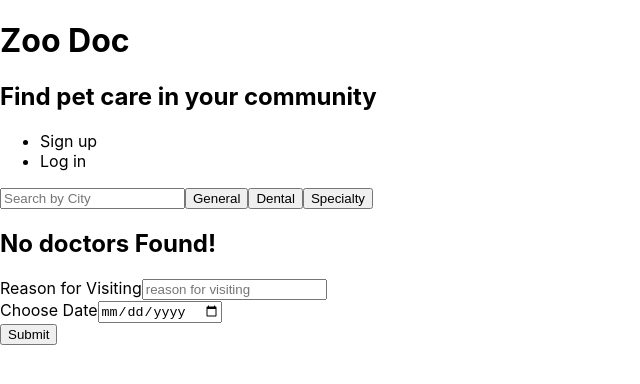
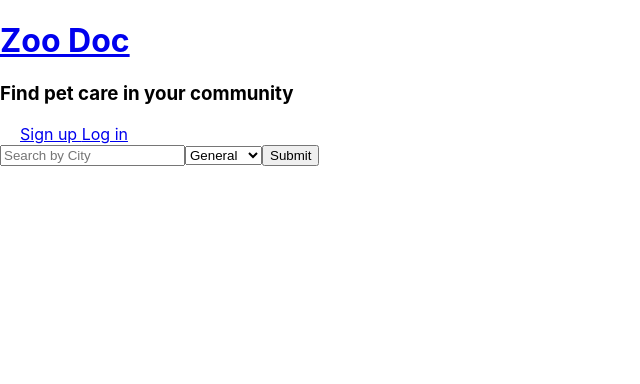
Before and after one commit to foolan-bhosale/ZooDoc, a React (Create React App) app: page / in a window 1280 px wide. Shown: the top 384 px of the page, without its empty margins (0-640 px from the left). Built offline with nearby package versions, Linux system fonts and the light colour scheme.

Commit message:
added Link and Route for each component

```diff
--- a/src/App.css
+++ b/src/App.css
@@ -2,37 +2,9 @@
   text-align: center;
 }
 
-.App-logo {
-  height: 40vmin;
-  pointer-events: none;
+nav {
+  background: white;
+  color: black;
+  align-items: center;
+  padding: 0 20px;
 }
-
-@media (prefers-reduced-motion: no-preference) {
-  .App-logo {
-    animation: App-logo-spin infinite 20s linear;
-  }
-}
-
-.App-header {
-  background-color: #282c34;
-  min-height: 100vh;
-  display: flex;
-  flex-direction: column;
-  align-items: center;
-  justify-content: center;
-  font-size: calc(10px + 2vmin);
-  color: white;
-}
-
-.App-link {
-  color: #61dafb;
-}
-
-@keyframes App-logo-spin {
-  from {
-    transform: rotate(0deg);
-  }
-  to {
-    transform: rotate(360deg);
-  }
-}
--- a/src/App.js
+++ b/src/App.js
@@ -1,10 +1,9 @@
 import React from 'react';
-import logo from './logo.svg';
 import './App.css';
-import Index from './components/Index'
+import Home from './components/Home'
 
 function App() {
-  return <Index />
+  return <Home />
 }
 
 export default App;
--- a/src/components/Doctor.js
+++ b/src/components/Doctor.js
@@ -1 +1,24 @@
 import React from 'react';
+import { Link } from 'react-router-dom';
+
+function Doctor(props) {
+  console.log(props.doctors)
+  const doctors = props.doctors;
+  let doctor;
+  for (let i = 0; i < doctors.length; i++) {
+    if (props.match.params.name === doctors[i].name) {
+      doctor = doctors[i];
+    }
+  }
+  return (
+		<div>
+			<h1>{doctor.name}</h1>
+			<p>{doctor.city}</p>
+			<p>{doctor.specialties}</p>
+			<Link to='/appointment'>
+				<button>make appointment</button>
+			</Link>
+		</div>
+	);
+}
+export default Doctor
--- /dev/null
+++ b/src/components/Home.js
@@ -0,0 +1,98 @@
+import React, { useState, useEffect } from 'react';
+import Search from './Search';
+import SearchResult from './SearchResult';
+import AppForm from './AppForm';
+import Doctor from './Doctor';
+import { Route, Link } from 'react-router-dom';
+import Signup from './Signup';
+import Login from './Login';
+
+const doctorData = [
+	{
+		name: 'Tymoteusz Hopkins',
+		city: 'Los Angeles',
+		specialties: ['General', 'Dental'],
+	},
+	{
+		name: 'Marley Mcnamara',
+		city: 'New York',
+		specialties: ['General', 'Dental', 'Specialty'],
+	},
+	{ name: 'Tyler-Jay Shea', city: 'Washington, DC', specialties: ['General'] },
+	{ name: 'Lester Gibbs', city: 'Philadelphia', specialties: ['Specialty'] },
+	{
+		name: 'Laith Dalton',
+		city: 'Los Angeles',
+		specialties: ['General', 'Dental'],
+	},
+];
+
+function Home() {
+	const [searchString, setSearchString] = useState('');
+	const [doctors, setDoctors] = useState('');
+
+	useEffect(() => {
+		getDoctors();
+	}, []);
+
+	function getDoctors() {
+		setDoctors(doctorData);
+	}
+
+	const onSubmit = (event) => {
+		event.preventDefault();
+		getDoctors();
+	};
+	const onChange = (event) => {
+		setSearchString(event.target.value);
+	};
+	return (
+		<>
+			<Link to='/'>
+				<h1>Zoo Doc</h1>
+			</Link>
+			<h3>Find pet care in your community</h3>
+
+			<nav>
+				<Link to='/signup'>Sign up </Link>
+				<Link to='/login'> Log in</Link>
+			</nav>
+
+			<main>
+				<Route
+					path='/'
+					exact={true}
+					render={() => {
+						return (
+							<Search
+								onSubmit={onSubmit}
+								onChange={onChange}
+								searchString={searchString}
+							/>
+						);
+					}}
+				/>
+				<Route
+					path='/doctors'
+					exact={true}
+					render={() => {
+						return <SearchResult doctors={doctors} />;
+					}}
+				/>
+
+				<Route
+					path='/doctors/:name'
+					render={(routerProps) => {
+						console.log(routerProps.match);
+						return <Doctor match={routerProps.match} doctors={doctors} />;
+					}}
+				/>
+
+				<Route path='/appointment' component={AppForm} />
+				<Route path='/signup' component={Signup} />
+				<Route path='/login' component={Login} />
+			</main>
+		</>
+	);
+}
+export default Home;
--- a/src/components/Index.js
+++ /dev/null
@@ -1,66 +0,0 @@
-import React, { useState, useEffect } from 'react';
-import Search from './Search';
-import SearchResult from './SearchResult'
-import AppForm from './AppForm'
-import { Route, Link } from 'react-router-dom';
-
-const doctorData = [
-	{
-		name: 'Tymoteusz Hopkins',
-		city: 'Los Angeles',
-		specialties: ['General', 'Dental'],
-	},
-	{
-		name: 'Marley Mcnamara',
-		city: 'New York',
-		specialties: ['General', 'Dental', 'Specialty'],
-	},
-	{ name: 'Tyler-Jay Shea', city: 'Washington, DC', specialties: ['General'] },
-	{ name: 'Lester Gibbs', city: 'Philadelphia', specialties: ['Specialty'] },
-	{
-		name: 'Laith Dalton',
-		city: 'Los Angeles',
-		specialties: ['General', 'Dental'],
-	},
-];
-function Index() {
-  const [searchString, setSearchString] = useState('');
-	const [doctors, setDoctors] = useState('');
-
-  // useEffect(() => {setSearchResult(doctors)}, []);
-	function getDoctors(){
-		setDoctors(doctorData)
-	}
-
-	const onSubmit = (event) => {
-		event.preventDefault();
-		getDoctors();
-	};
-	const onChange = (event) => {
-		setSearchString(event.target.value);
-	};
-	return (
-		<>
-			<header>
-				<h1>Zoo Doc</h1>
-				<h2>Find pet care in your community</h2>
-				<nav>
-					<ul>
-						<li>Sign up</li>
-						<li>Log in</li>
-					</ul>
-				</nav>
-			</header>
-			<body>
-				<Search
-					onSubmit={onSubmit}
-					onChange={onChange}
-          searchString={searchString}
-				/>
-        <SearchResult doctors={doctors}/>
-				<AppForm />
-			</body>
-		</>
-	);
-}
-export default Index;
--- a/src/components/Login.js
+++ b/src/components/Login.js
@@ -1 +1,23 @@
 import React from 'react';
+import Form from 'react-bootstrap/Form';
+import Button from 'react-bootstrap/Button';
+
+function Login() {
+  return (
+		<Form>
+			<Form.Group controlId='formBasicEmail'>
+				<Form.Label>Email address</Form.Label>
+				<Form.Control type='text' placeholder='Enter email' />
+			</Form.Group>
+
+			<Form.Group controlId='formBasicPassword'>
+				<Form.Label>Password</Form.Label>
+				<Form.Control type='password' placeholder='Password' />
+			</Form.Group>
+			<Button variant='primary' type='submit'>
+				Log in
+			</Button>
+		</Form>
+	);
+}
+export default Login
--- a/src/components/Search.js
+++ b/src/components/Search.js
@@ -1,10 +1,11 @@
 import React from 'react';
+import { Link } from 'react-router-dom';
 
 function Search(props) {
 	return (
 		<>
 			<form onSubmit={props.onSubmit}>
-				<label htmlFor='search'>
+				{/* <label htmlFor='search'> */}
 					<input
 						placeholder='Search by City'
 						type='text'
@@ -14,10 +15,16 @@ function Search(props) {
 						onChange={props.onChange}
 						value={props.searchString}
 					/>
-				</label>
-				<button type='submit' value='General' >General</button>
-				<button type='submit' value='Dental'>Dental</button>
-				<button type='submit' value='Specialty'>Specialty</button>
+				{/* </label> */}
+				{/* <label >Choose doctor type:</label> */}
+				<select >
+					<option value='General'>General</option>
+					<option value='Dental'>Dental</option>
+					<option value='Specialty'>Specialty</option>
+				</select>
+				<Link to={'/doctors'}>
+				<button type='submit'>Submit</button>
+				</Link>
 			</form>
 		</>
 	);
--- a/src/components/SearchResult.js
+++ b/src/components/SearchResult.js
@@ -1,6 +1,8 @@
 import React from 'react';
+import { Link } from 'react-router-dom';
 
 function SearchResult(props) {
+  console.log(props)
 if (!props.doctors.length) {
 	return <h2>No doctors Found!</h2>;
 }
@@ -10,14 +12,15 @@ if (!props.doctors.length) {
     <div>
       {props.doctors.map((doctor) => {
         return (
-          <div>
-          <h1>{doctor.name}</h1>
-          <p>{doctor.specialties}</p>
-          </div>
-        )
+					<div>
+						<Link to={`/doctors/${doctor.name}`}>
+							<h1>{doctor.name}</h1>
+						</Link>
+						<p>{doctor.specialties}</p>
+					</div>
+				);
       })}
 
-      {/* {props.doctors} */}
     </div>
     </>
   )
--- a/src/components/Signup.js
+++ b/src/components/Signup.js
@@ -1 +1,26 @@
 import React from 'react';
+import Form from 'react-bootstrap/Form';
+import Button from 'react-bootstrap/Button';
+function Signup() {
+  return (
+		<Form>
+			<Form.Group controlId='formBasicEmail'>
+				<Form.Label>Email address</Form.Label>
+				<Form.Control type='text' placeholder='Enter email' />
+			</Form.Group>
+			<Form.Group controlId='formBasicEmail'>
+				<Form.Label>User Name</Form.Label>
+				<Form.Control type='text' placeholder='User name' />
+			</Form.Group>
+
+			<Form.Group controlId='formBasicPassword'>
+				<Form.Label>Password</Form.Label>
+				<Form.Control type='password' placeholder='Password' />
+			</Form.Group>
+			<Button variant='primary' type='submit'>
+				Sign up
+			</Button>
+		</Form>
+	);
+}
+export default Signup
--- a/src/index.js
+++ b/src/index.js
@@ -3,12 +3,13 @@ import ReactDOM from 'react-dom';
 import './index.css';
 import App from './App';
 import * as serviceWorker from './serviceWorker';
+import { BrowserRouter as Router } from 'react-router-dom';
 
 ReactDOM.render(
-  <React.StrictMode>
-    <App />
-  </React.StrictMode>,
-  document.getElementById('root')
+	<Router>
+		<App />
+	</Router>,
+	document.getElementById('root')
 );
 
 // If you want your app to work offline and load faster, you can change
```
